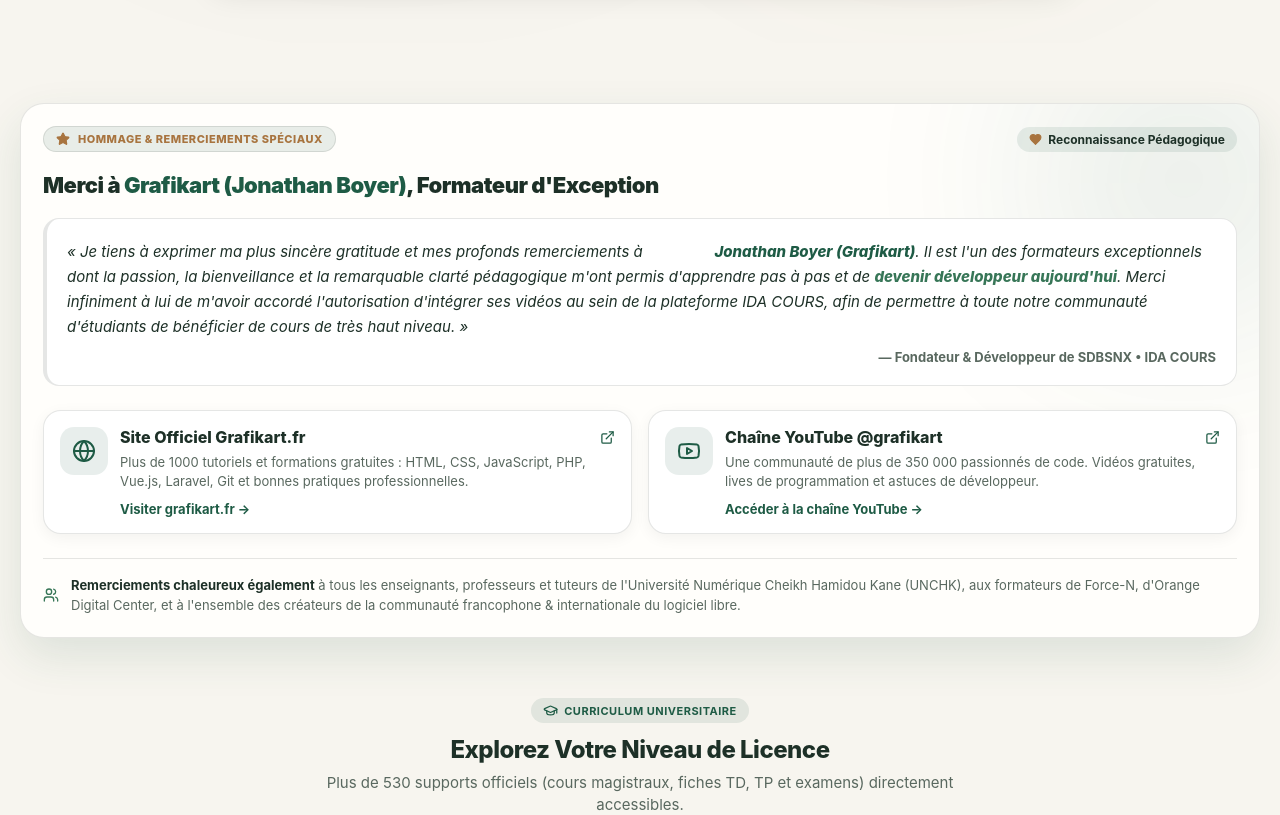
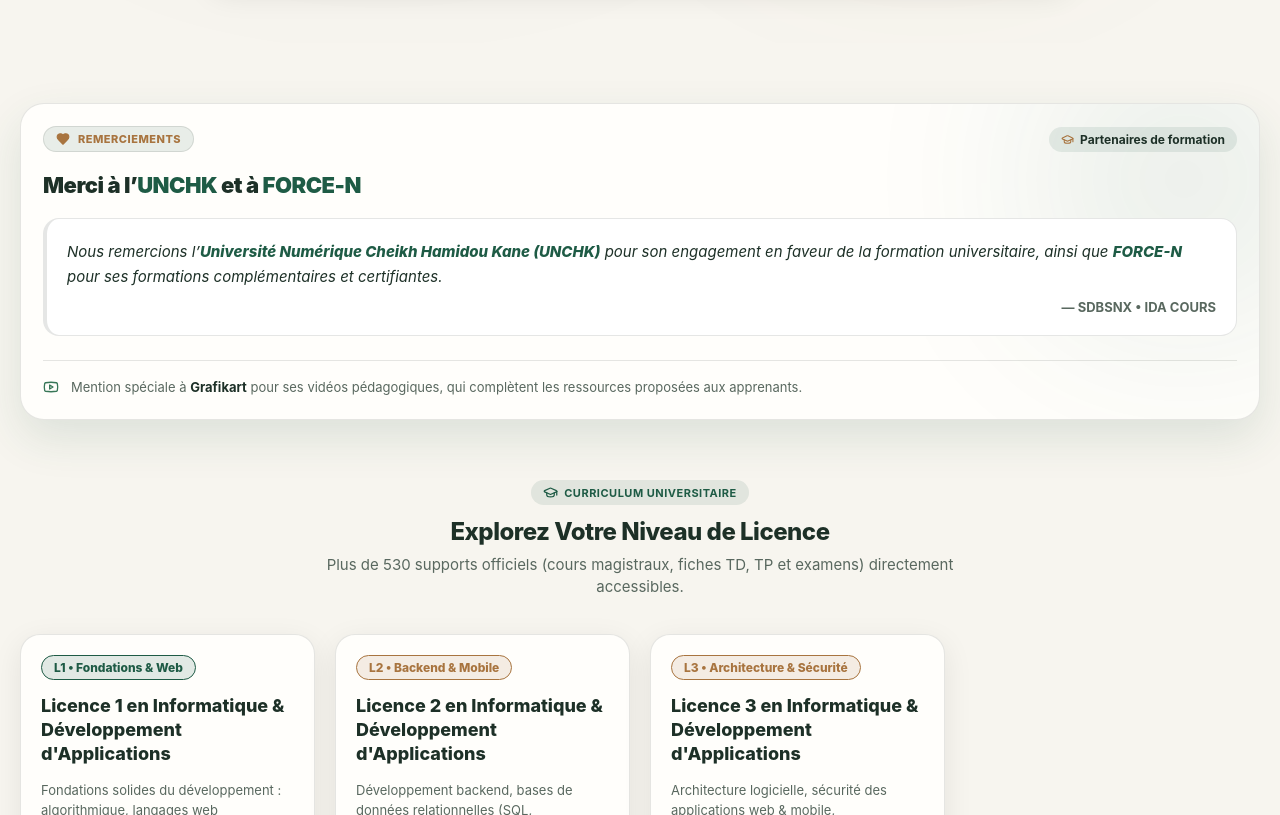
Before and after one commit to sdbsntech-art/SDBSNX, a React (Vite) app: page / in a window 1280 px wide. Shown: the part 580-1395 px from the top of the page. Built offline with nearby package versions, Linux system fonts and the light colour scheme.

Commit message:
Simplify partner acknowledgements
Co-authored-by: Copilot <223556219+Copilot@users.noreply.github.com>

```diff
--- a/src/views/HomeView.jsx
+++ b/src/views/HomeView.jsx
@@ -18,7 +18,6 @@ import {
   Award,
   Zap,
   Globe,
-  Star,
   Heart,
   Youtube,
   ExternalLink,
@@ -200,92 +199,40 @@ export default function HomeView() {
         </View>
       </View>
 
-      {/* 2. Flagship Tribute & Gratitude Section to Grafikart */}
+      {/* Remerciements aux partenaires de formation et aux ressources vidéo */}
       <View style={styles.sectionWrap}>
         <View style={[styles.grafikartBannerCard, { backgroundColor: theme.bgElevated, borderColor: theme.border }]}>
-          {/* Ambient subtle glow */}
           <View style={[styles.tributeGlow, { backgroundColor: theme.primary }]} />
 
           <View style={styles.grafikartContent}>
-            {/* Top Badge */}
             <View style={styles.tributeHeaderRow}>
               <View style={[styles.tributeBadge, { backgroundColor: theme.primaryGlow, borderColor: theme.border }]}>
-                <Star size={14} color={theme.accent} fill={theme.accent} />
-                <Text style={styles.tributeBadgeText}>HOMMAGE & REMERCIEMENTS SPÉCIAUX</Text>
+                <Heart size={14} color={theme.accent} fill={theme.accent} />
+                <Text style={styles.tributeBadgeText}>REMERCIEMENTS</Text>
               </View>
               <View style={[styles.authorChip, { backgroundColor: theme.primaryGlow }]}>
-                <Heart size={13} color={theme.accent} fill={theme.accent} />
-                <Text style={{ fontSize: 12, fontWeight: '700', color: theme.text }}>Reconnaissance Pédagogique</Text>
-              </View>
-            </View>
-
-            {/* Title */}
+                <GraduationCap size={13} color={theme.accent} />
+                <Text style={{ fontSize: 12, fontWeight: '700', color: theme.text }}>Partenaires de formation</Text>
+              </View>
+            </View>
+
             <Text style={[styles.grafikartTitle, { color: theme.text }]}>
-            Merci à <Text style={{ color: theme.primary }}>Grafikart (Jonathan Boyer)</Text>, Formateur d'Exception
+              Merci à l’<Text style={{ color: theme.primary }}>UNCHK</Text> et à <Text style={{ color: theme.primary }}>FORCE-N</Text>
             </Text>
 
-            {/* Author Testimonial / Personal Message */}
             <View style={[styles.quoteBox, { backgroundColor: theme.bgCard, borderColor: theme.border }]}>
               <Text style={[styles.quoteText, { color: theme.text }]}>
-                « Je tiens à exprimer ma plus sincère gratitude et mes profonds remerciements à                 <Text style={{ fontWeight: '800', color: theme.primary }}>Jonathan Boyer (Grafikart)</Text>.
-                Il est l'un des formateurs exceptionnels dont la passion, la bienveillance et la remarquable clarté pédagogique m'ont permis d'apprendre pas à pas et de <Text style={{ fontWeight: '800', color: theme.emerald }}>devenir développeur aujourd'hui</Text>.
-                Merci infiniment à lui de m'avoir accordé l'autorisation d'intégrer ses vidéos au sein de la plateforme IDA COURS, afin de permettre à toute notre communauté d'étudiants de bénéficier de cours de très haut niveau. »
+                Nous remercions l’<Text style={{ fontWeight: '800', color: theme.primary }}>Université Numérique Cheikh Hamidou Kane (UNCHK)</Text> pour son engagement en faveur de la formation universitaire, ainsi que <Text style={{ fontWeight: '800', color: theme.primary }}>FORCE-N</Text> pour ses formations complémentaires et certifiantes.
               </Text>
               <Text style={[styles.quoteSignature, { color: theme.textMuted }]}>
-                — Fondateur & Développeur de SDBSNX • IDA COURS
+                — SDBSNX • IDA COURS
               </Text>
             </View>
 
-            {/* Direct Links to Grafikart Platform & YouTube */}
-            <View style={styles.grafikartLinksGrid}>
-              {/* Card 1: Official Website */}
-              <TouchableOpacity
-                style={[styles.grafikartLinkCard, { backgroundColor: theme.bgCard, borderColor: theme.border }]}
-                onPress={() => window.open('https://grafikart.fr', '_blank')}
-                activeOpacity={0.8}
-              >
-                <View style={[styles.iconBoxGrafikart, { backgroundColor: theme.primaryGlow }]}>
-                  <Globe size={24} color={theme.primary} />
-                </View>
-                <View style={styles.linkInfoCol}>
-                  <View style={styles.linkTitleRow}>
-                    <Text style={[styles.linkCardTitle, { color: theme.text }]}>Site Officiel Grafikart.fr</Text>
-                    <ExternalLink size={15} color={theme.primary} />
-                  </View>
-                  <Text style={[styles.linkCardDesc, { color: theme.textMuted }]}>
-                    Plus de 1000 tutoriels et formations gratuites : HTML, CSS, JavaScript, PHP, Vue.js, Laravel, Git et bonnes pratiques professionnelles.
-                  </Text>
-                  <Text style={styles.linkActionPrompt}>Visiter grafikart.fr →</Text>
-                </View>
-              </TouchableOpacity>
-
-              {/* Card 2: YouTube Channel */}
-              <TouchableOpacity
-                style={[styles.grafikartLinkCard, { backgroundColor: theme.bgCard, borderColor: theme.border }]}
-                onPress={() => window.open('https://www.youtube.com/@grafikart', '_blank')}
-                activeOpacity={0.8}
-              >
-                <View style={[styles.iconBoxGrafikart, { backgroundColor: theme.primaryGlow }]}>
-                  <Youtube size={24} color={theme.primary} />
-                </View>
-                <View style={styles.linkInfoCol}>
-                  <View style={styles.linkTitleRow}>
-                    <Text style={[styles.linkCardTitle, { color: theme.text }]}>Chaîne YouTube @grafikart</Text>
-                    <ExternalLink size={15} color={theme.primary} />
-                  </View>
-                  <Text style={[styles.linkCardDesc, { color: theme.textMuted }]}>
-                    Une communauté de plus de 350 000 passionnés de code. Vidéos gratuites, lives de programmation et astuces de développeur.
-                  </Text>
-                  <Text style={[styles.linkActionPrompt, { color: theme.primary }]}>Accéder à la chaîne YouTube →</Text>
-                </View>
-              </TouchableOpacity>
-            </View>
-
-            {/* Gratitude to other educators & UNCHK */}
             <View style={[styles.otherMentorsRow, { borderTopColor: theme.border }]}>
-              <Users size={16} color={theme.emerald} />
+              <Youtube size={16} color={theme.emerald} />
               <Text style={[styles.otherMentorsText, { color: theme.textMuted }]}>
-                <Text style={{ fontWeight: '700', color: theme.text }}>Remerciements chaleureux également</Text> à tous les enseignants, professeurs et tuteurs de l'Université Numérique Cheikh Hamidou Kane (UNCHK), aux formateurs de Force-N, d'Orange Digital Center, et à l'ensemble des créateurs de la communauté francophone & internationale du logiciel libre.
+                Mention spéciale à <Text style={{ fontWeight: '700', color: theme.text }}>Grafikart</Text> pour ses vidéos pédagogiques, qui complètent les ressources proposées aux apprenants.
               </Text>
             </View>
           </View>
```
